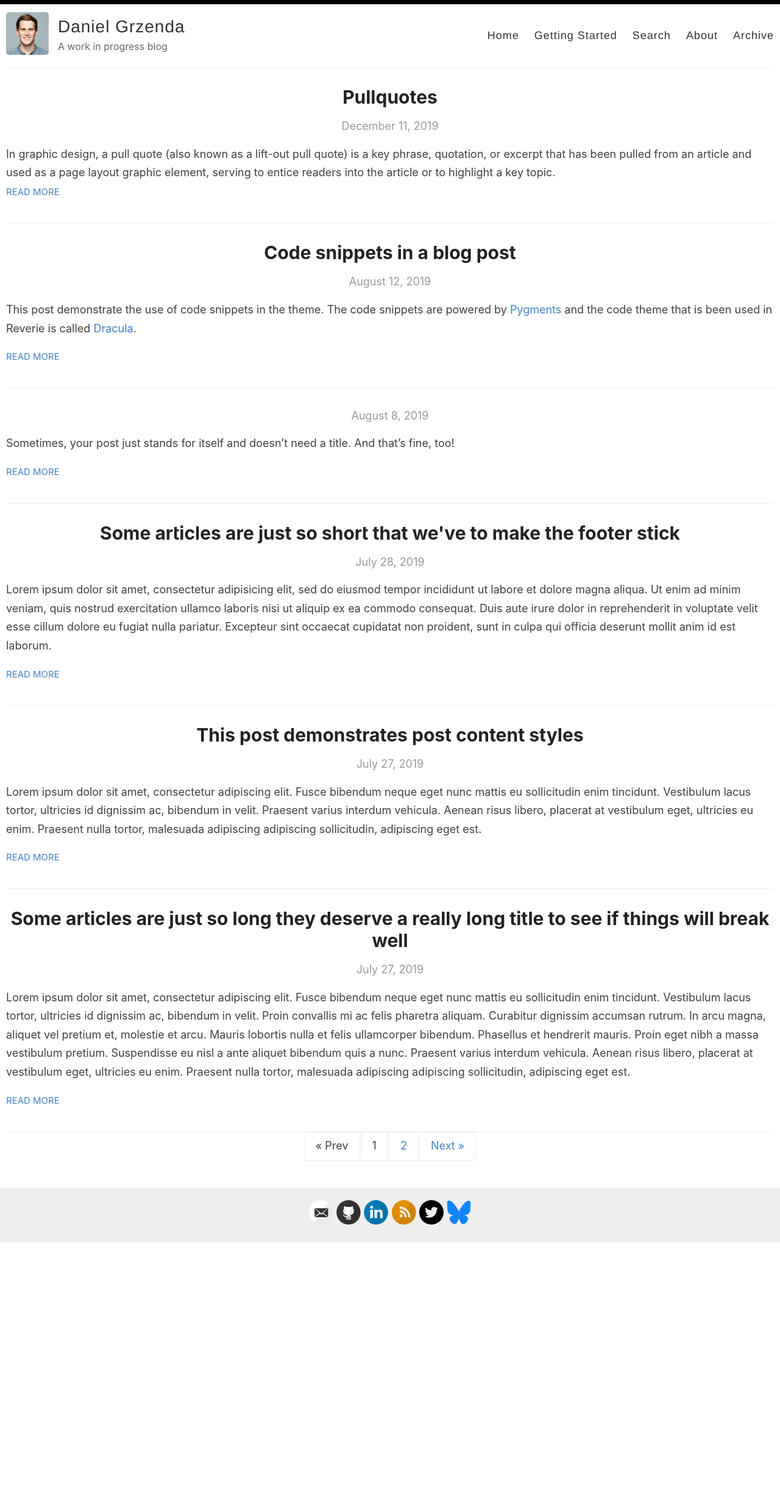
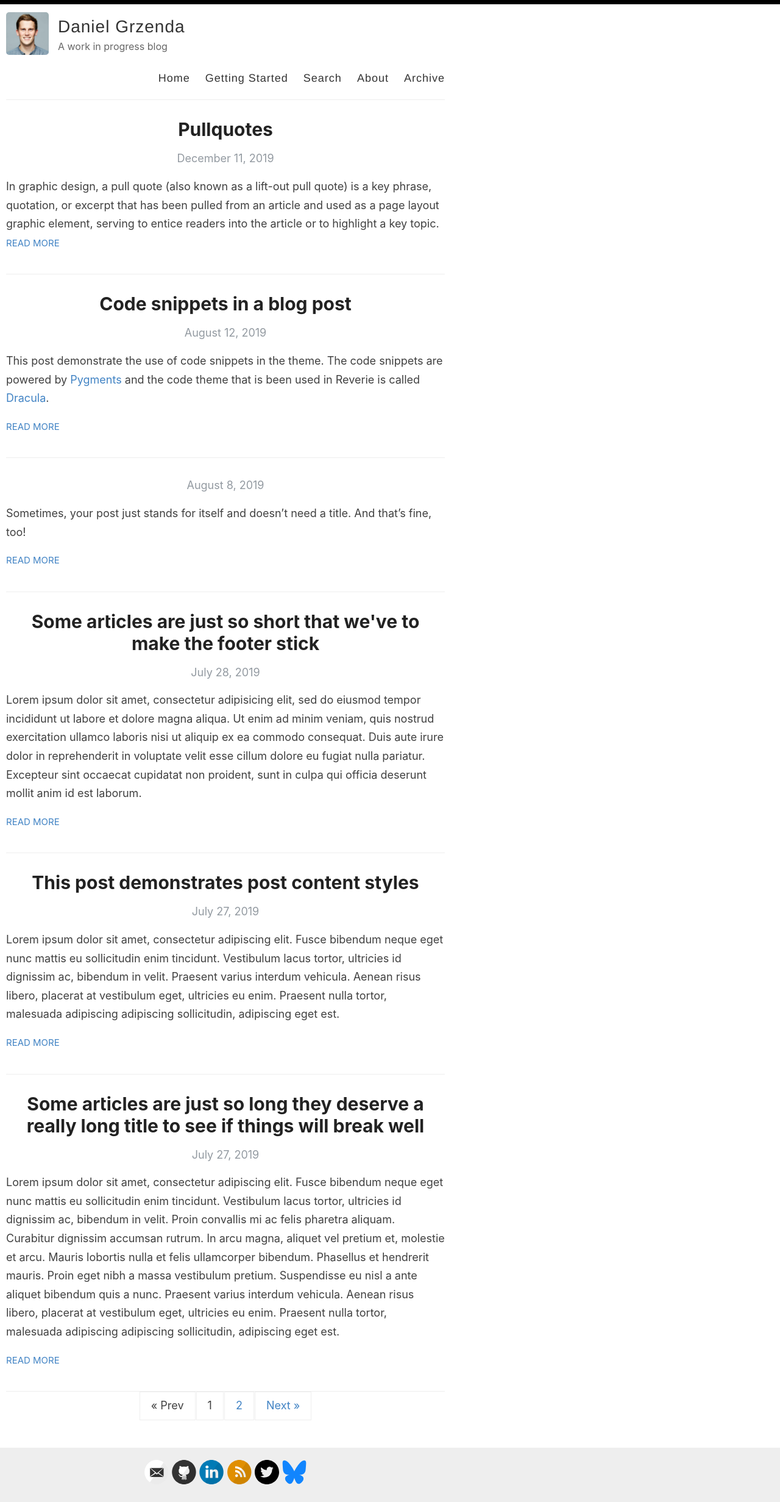
Before and after one commit to danielgrzenda/danielgrzenda.github.io, a Jekyll site: the page built from index.html, in a window 1280 px wide. Shown: the whole page at 61% size. Built offline with Jekyll 4.4.1, drawn with Linux system fonts in a browser that asks for light colours; the list of posts is cut into pages by our own code; before the commit the page ends 2037 px from its top, so only the background shows below that.

Commit message:
no margin

```diff
--- a/assets/style.scss
+++ b/assets/style.scss
@@ -31,8 +31,8 @@ body {
 }
 
 .container {
-  margin: 0 auto;
-  max-width: 100%;
+  margin: 0 0;
+  max-width: 740px;
   padding: 0 10px;
   width: 100%;
 }
```
